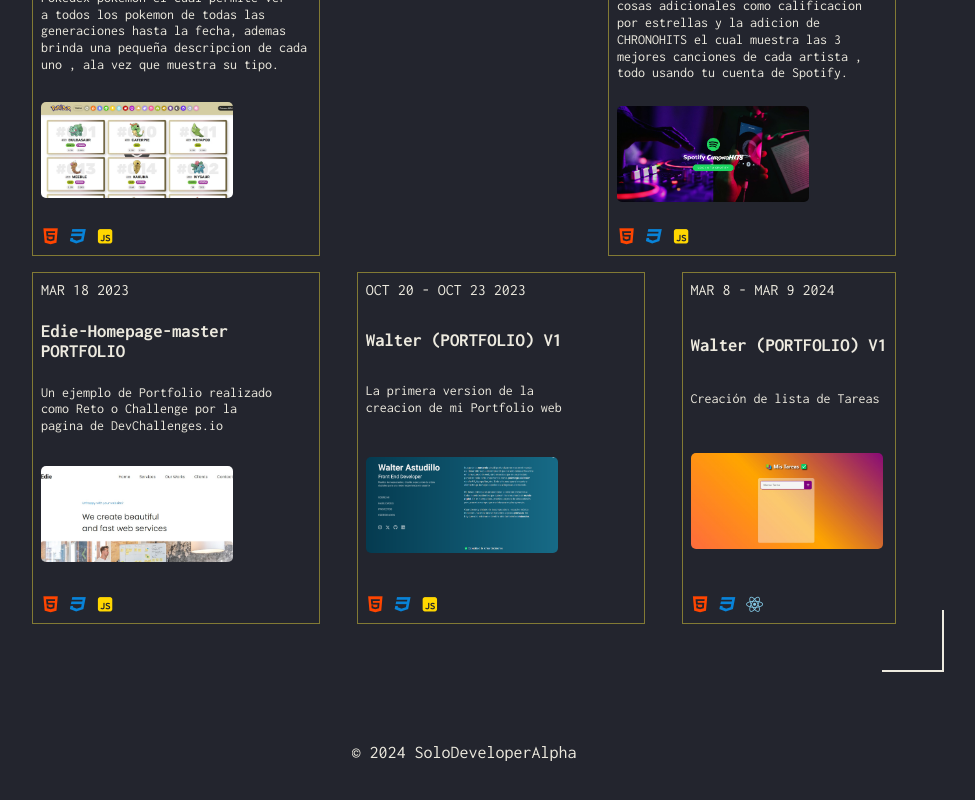
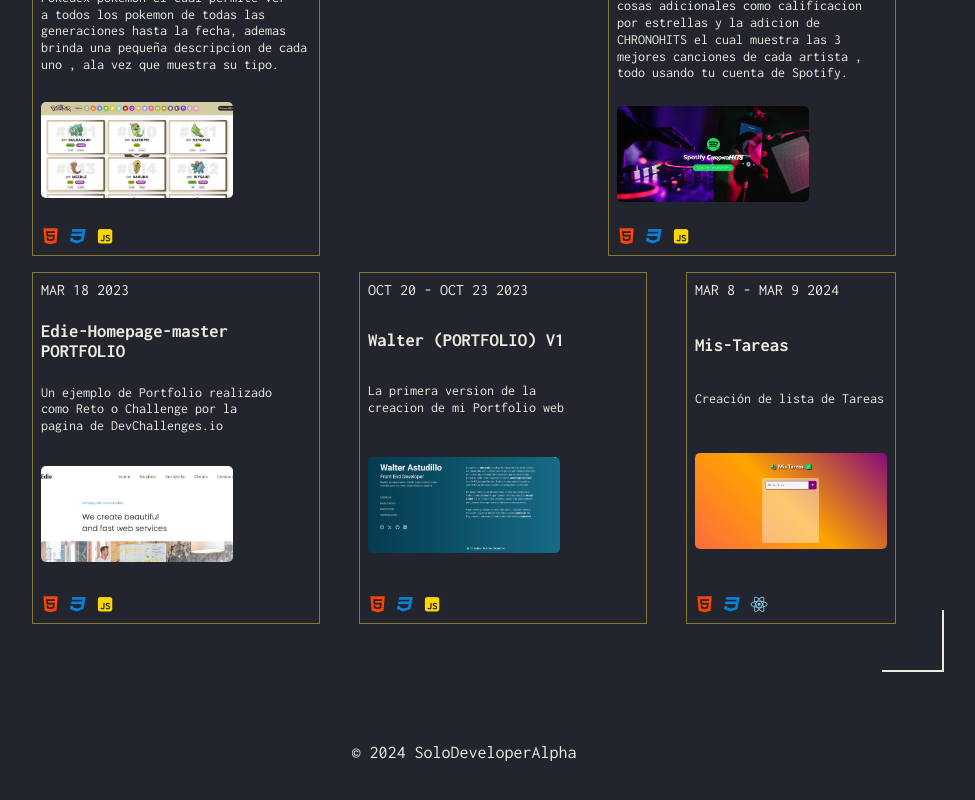
Before and after one commit to SoloDeveloperAlpha/walt-port-v2, a React (Create React App) app: page / in a window 1280 px wide. Shown: the part 3133-3933 px from the top of the page, without its empty margins (176-1151 px from the left). Built offline with nearby package versions, Linux system fonts and the light colour scheme.

Commit message:
Actualizar Archivos

```diff
--- a/src/Componentes/proyectos.jsx
+++ b/src/Componentes/proyectos.jsx
@@ -32,7 +32,7 @@ function Proyectos(){
             <TarjetaProy fecha="OCT 20 - OCT 23 2023" titulo="Walter (PORTFOLIO) V1" descripcion="La primera version de la creacion de mi Portfolio web" ruta="images/portfoliov1.png" tec1="html5" id1="html5" tec2="css3" id2="css3" tec3="javascript" id3="javascript"/>
             </a>
             <a href="https://solodeveloperalpha.github.io/mis-tareas/build/" target="_blank">
-            <TarjetaProy fecha="MAR 8 - MAR 9 2024" titulo="Walter (PORTFOLIO) V1" descripcion="Creación de lista de Tareas" ruta="images/mis-tareas.jpg" tec1="html5" id1="html5" tec2="css3" id2="css3" tec3="reactjs" id3="reactjs"/>
+            <TarjetaProy fecha="MAR 8 - MAR 9 2024" titulo="Mis-Tareas" descripcion="Creación de lista de Tareas" ruta="images/mis-tareas.jpg" tec1="html5" id1="html5" tec2="css3" id2="css3" tec3="reactjs" id3="reactjs"/>
             </a>
         </div>
 
```
